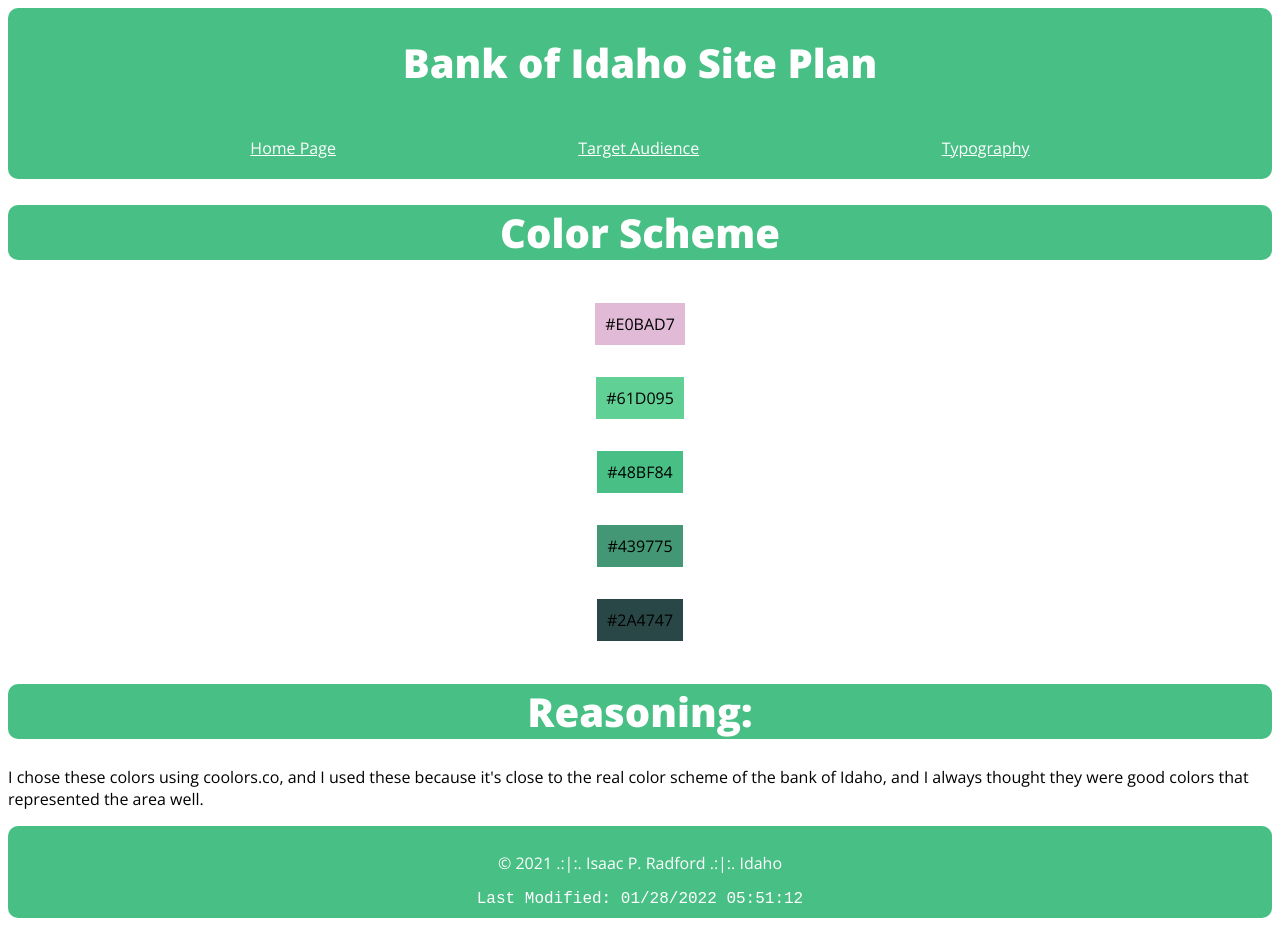
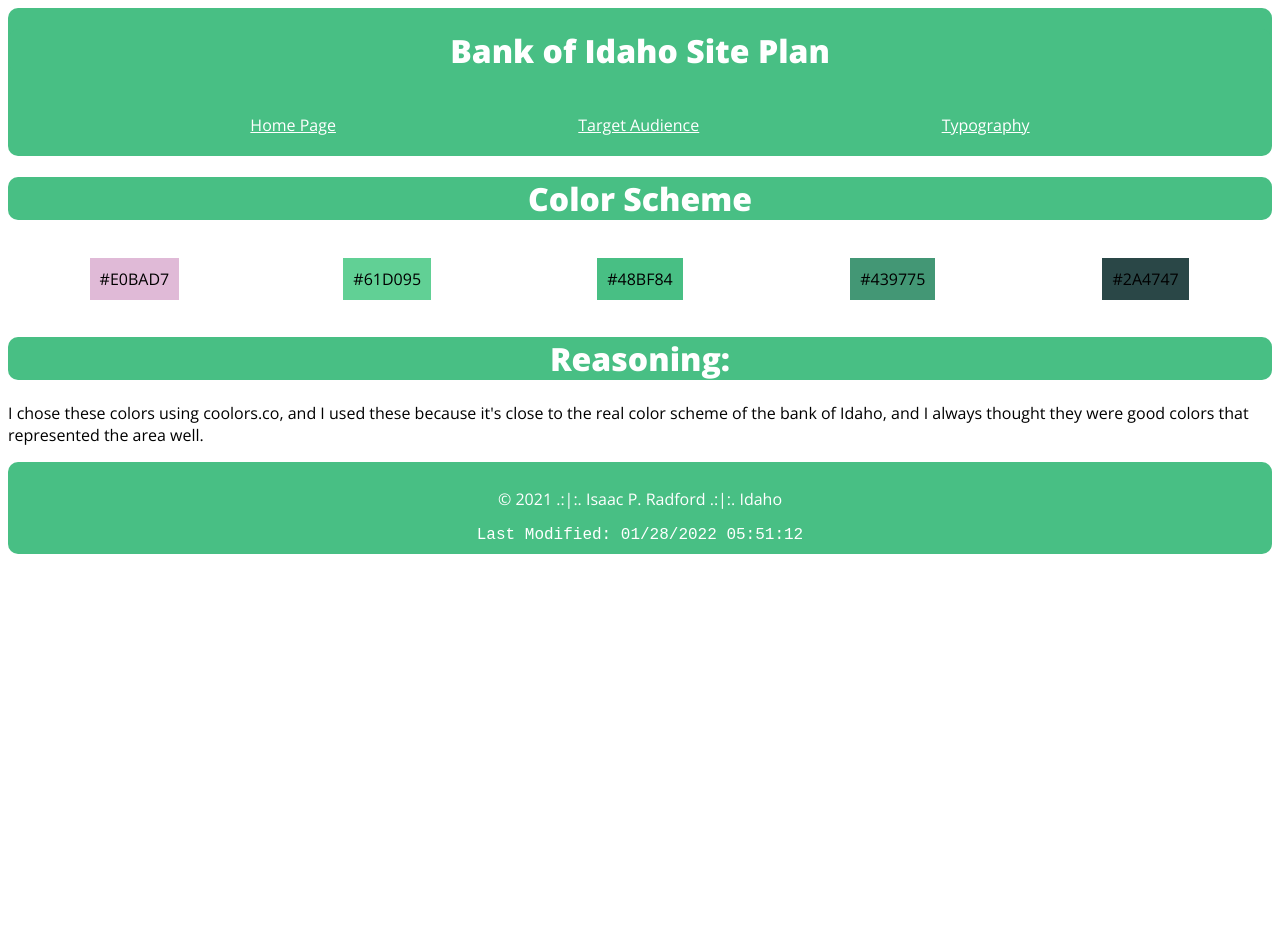
Before and after one commit to isaacradford/WDD230, a plain HTML site: page lesson 3/color-scheme.html in a window 1280 px wide. After the commit the page ends 800 px from the top, so only its background shows below. Drawn offline with nearby package versions, Linux system fonts and the light colour scheme.

Commit message:
k this one for sure works

```diff
--- a/lesson 3/color-scheme.html
+++ b/lesson 3/color-scheme.html
@@ -5,9 +5,9 @@
         <meta http-equiv="X-UA-Compatible" content="IE=edge">
         <meta name="viewport" content="width=device-width, initial-scale=1.0">
         <title>Bank of Idaho - Site Plan</title>
-        <link href='/css/small.css' rel='stylesheet'>
-        <link href='/css/medium.css' rel='stylesheet'>
-        <link href='/css/large.css' rel='stylesheet'>
+        <link href='css/small.css' rel='stylesheet'>
+        <link href='css/medium.css' rel='stylesheet'>
+        <link href='css/large.css' rel='stylesheet'>
         <link rel="preconnect" href="https://fonts.googleapis.com">
         <link rel="preconnect" href="https://fonts.gstatic.com" crossorigin>
         <link href="https://fonts.googleapis.com/css2?family=Noto+Sans&family=Open+Sans:wght@300;600;800&display=swap" rel="stylesheet">
```
Also changed, not shown: lesson 3/target-audience.html (+3 -3 lines), lesson 3/typography.html (+3 -3 lines).
